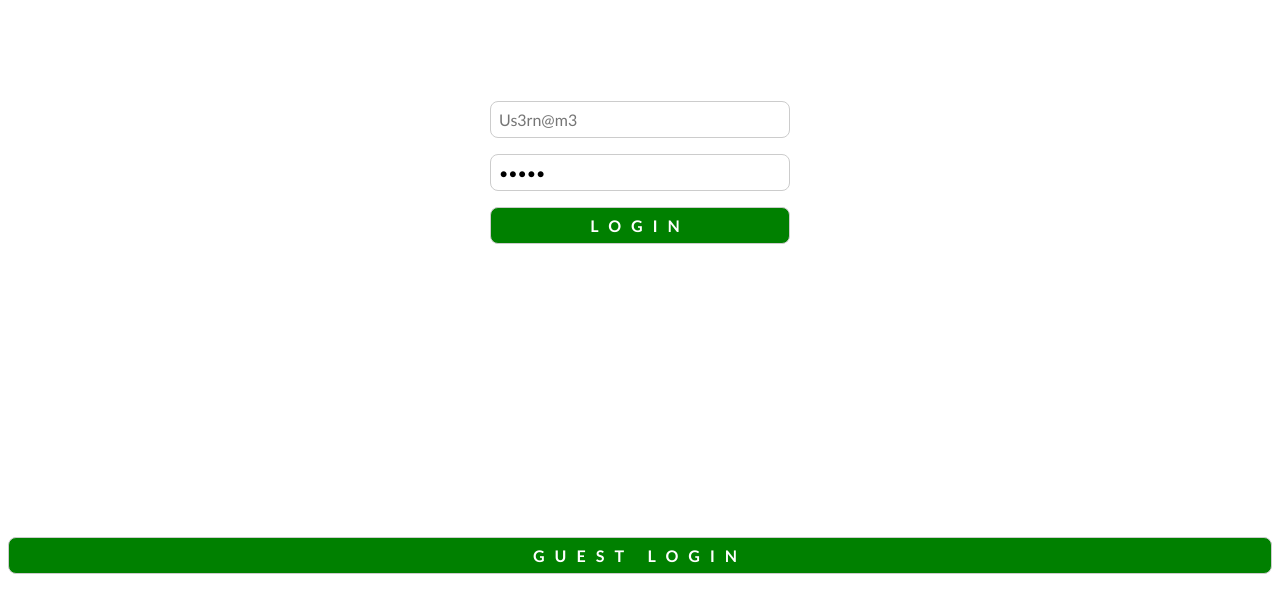
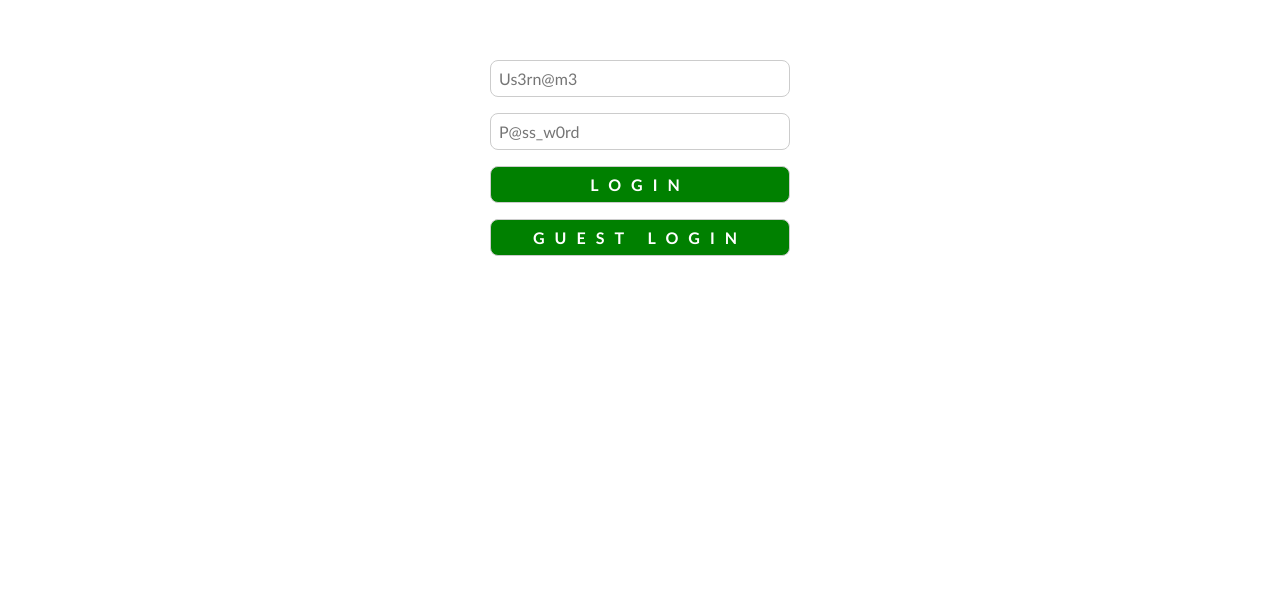
Before and after one commit to FredVomJupiter/restAPI_django_frontend, an Angular app: page /login in a window 1280 px wide. Shown: the part 163-776 px from the top of the page. Built offline with nearby package versions, Linux system fonts and the light colour scheme.

Commit message:
better guest login button

```diff
--- a/src/app/components/login/login.component.html
+++ b/src/app/components/login/login.component.html
@@ -4,10 +4,10 @@
     <input type="password" name="password" [(ngModel)]="password" required placeholder="P@ss_w0rd">
     <button>LOGIN</button>
 
+    <div class="guest-btn" (click)="guestLogin()">GUEST LOGIN</div>
+
     <div class="error" [class.opacity]="visible" #errormessage>
         <p>{{ error }}</p>
     </div>
 
 </form>
-
-<button (click)="guestLogin()">GUEST LOGIN</button>
--- a/src/app/components/login/login.component.scss
+++ b/src/app/components/login/login.component.scss
@@ -36,7 +36,7 @@ button {
     cursor: pointer;
 
     &:hover {
-        transition: all 0.5s ease-in-out;
+        transition: all 0.125s ease-in-out;
         background-color: #ccc;
         color: black;
     }
@@ -52,3 +52,23 @@ button {
 .opacity {
     opacity: 1 !important;
 }
+
+.guest-btn {
+    width: 100%;
+    box-sizing: border-box;
+    padding: 0.5rem;
+    border: 1px solid #ccc;
+    border-radius: 0.5rem;
+    background-color: green;
+    color: white;
+    font-weight: bold;
+    letter-spacing: 10px;
+    text-align: center;
+    cursor: pointer;
+
+    &:hover {
+        transition: all 0.125s ease-in-out;
+        background-color: #ccc;
+        color: black;
+    }
+}
--- a/src/app/components/login/login.component.ts
+++ b/src/app/components/login/login.component.ts
@@ -11,8 +11,8 @@ export class LoginComponent {
 
   @ViewChild('errormessage') errormessage!: HTMLElement;
   username: string = '';
-  password: string = 'Error';
-  error: string = '';
+  password: string = '';
+  error: string = 'Error';
   visible: boolean = false;
 
   constructor(private router: Router, private authService: AuthService) { }
```
